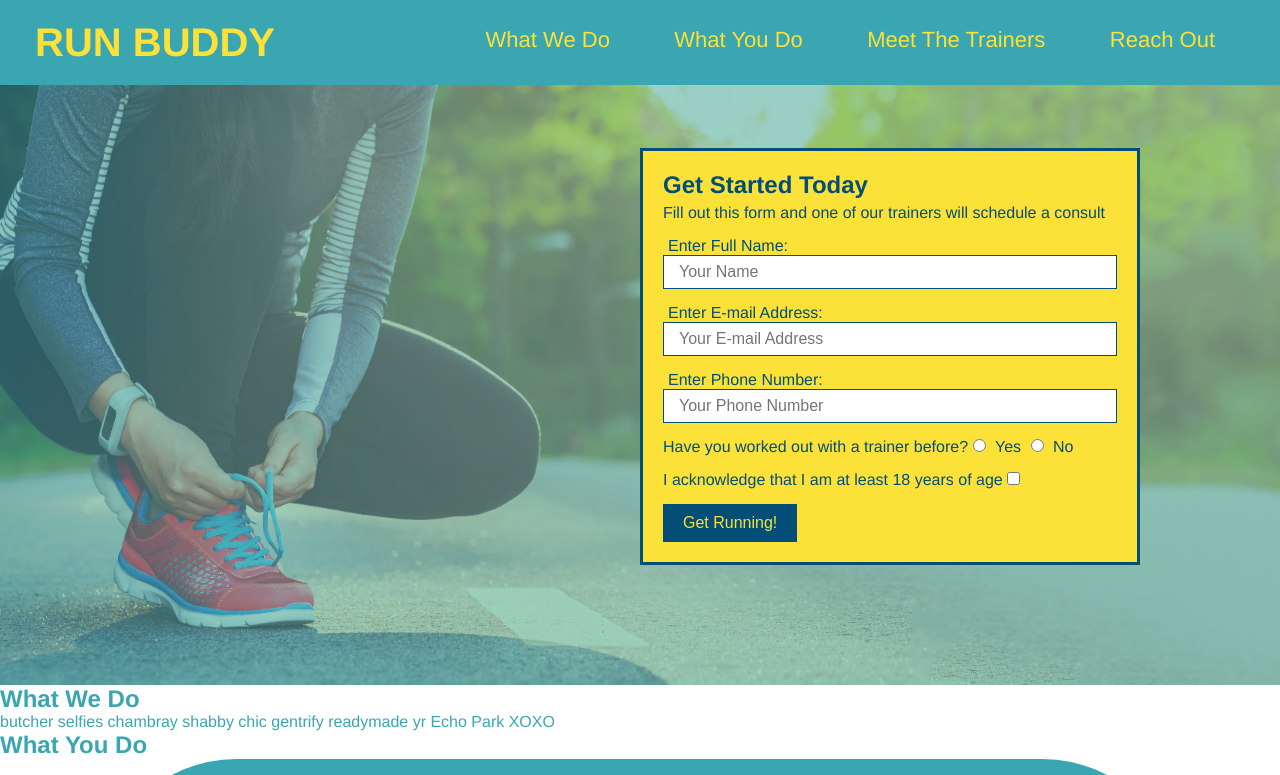
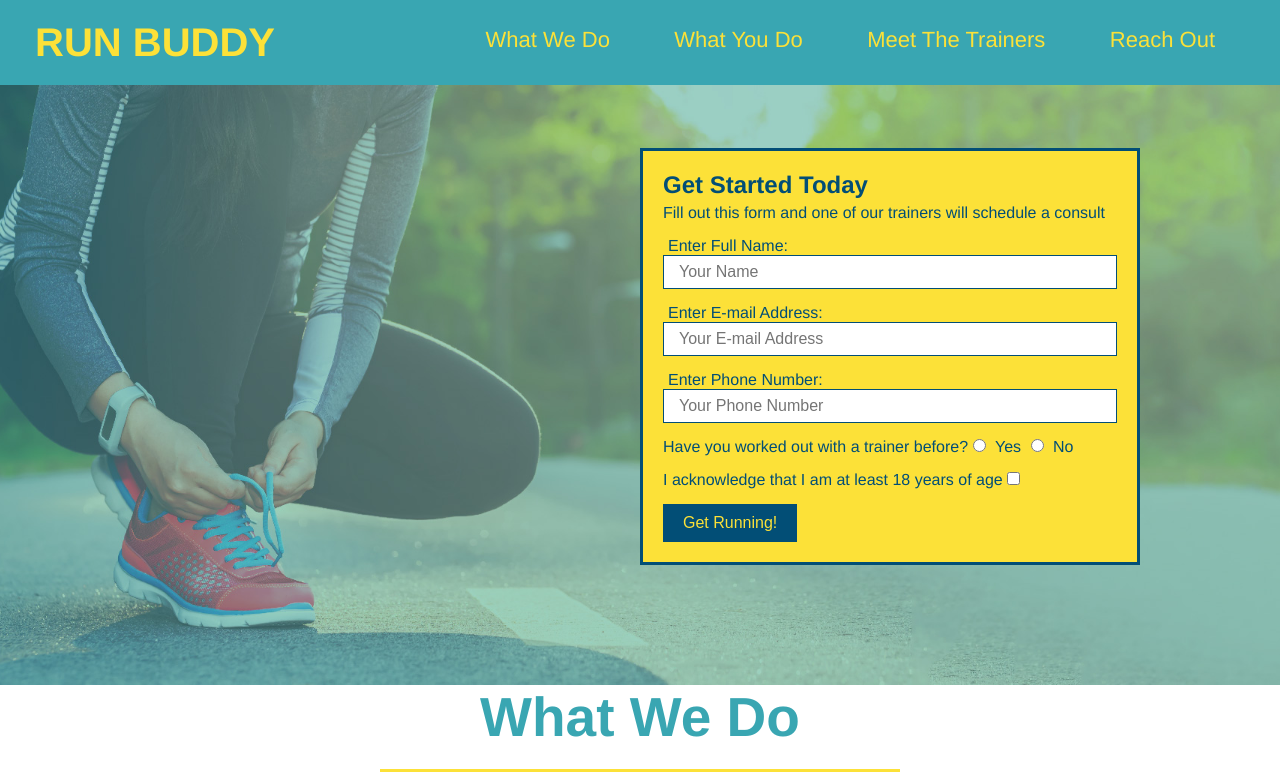
Before and after one commit to Andy-Waine/run-buddy, a plain HTML site: page index.html in a window 1280 px wide. Shown: the top 775 px of the page. Drawn offline with Linux system fonts and the light colour scheme.

```diff
--- a/assets/css/style.css
+++ b/assets/css/style.css
@@ -125,3 +125,25 @@ footer a {
     padding: 10px 20px;
     font-size: 16px;
 }
+
+.intro {
+    text-align: center;
+}
+
+.intro h2 {
+    font-size: 55px;
+    color: #024e76
+    margin-bottom: 35px;
+    padding: 0 100px 20px 100px;
+    border-bottom: 3px solid;
+    border-color: #fce138;
+    display: inline-block;
+}
+
+.intro p {
+    line-height: 1.7;
+    color: #39a6b2;
+    width: 80%
+    font-size: 20px;
+    margin: 0 auto;
+}
--- a/index.html
+++ b/index.html
@@ -70,8 +70,9 @@
         <ul>
             <!--List item element-->
                 <!--"what we do" section-->
-                <li id="what-we-do">
+                <li id="what-we-do" class="intro">
                     <h2>What We Do</h2>
+                    <br></br>
                     <p>
                         butcher selfies chambray shabby chic gentrify readymade yr Echo Park XOXO
                     </p>
```
